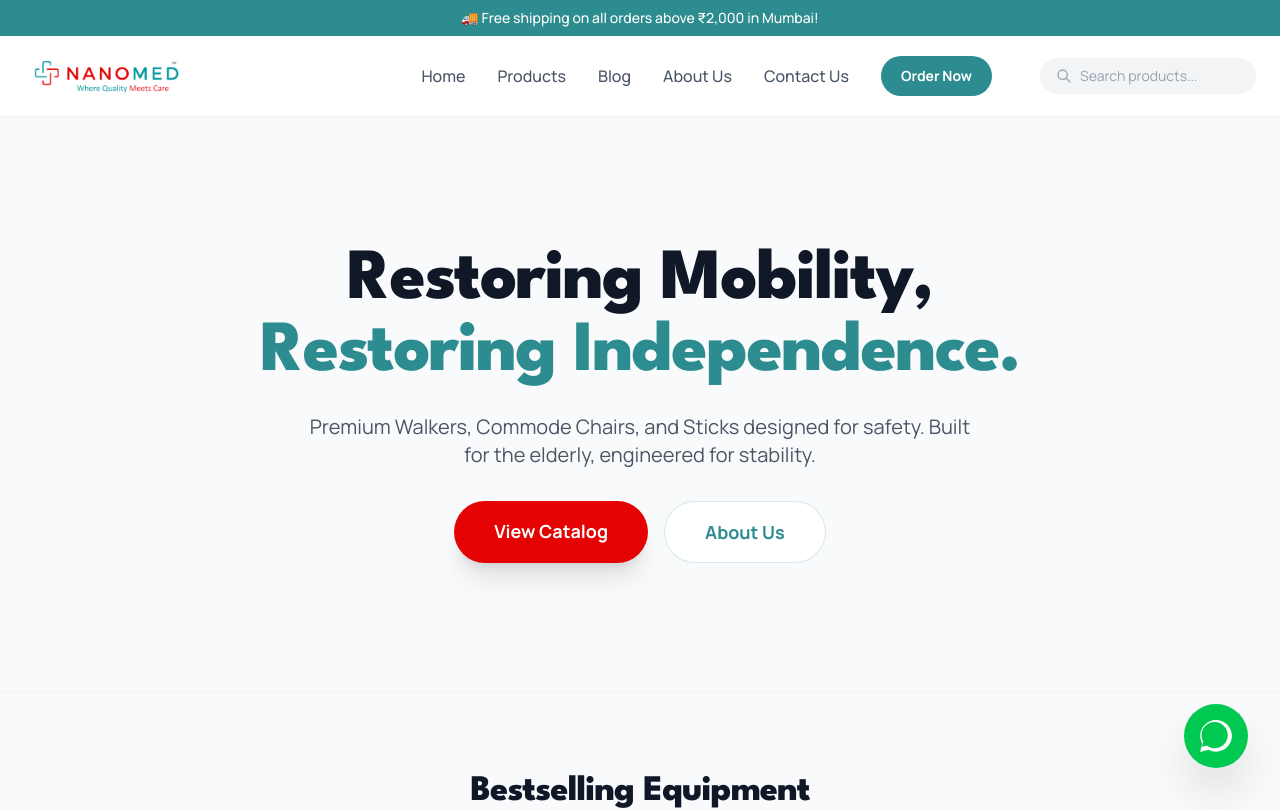
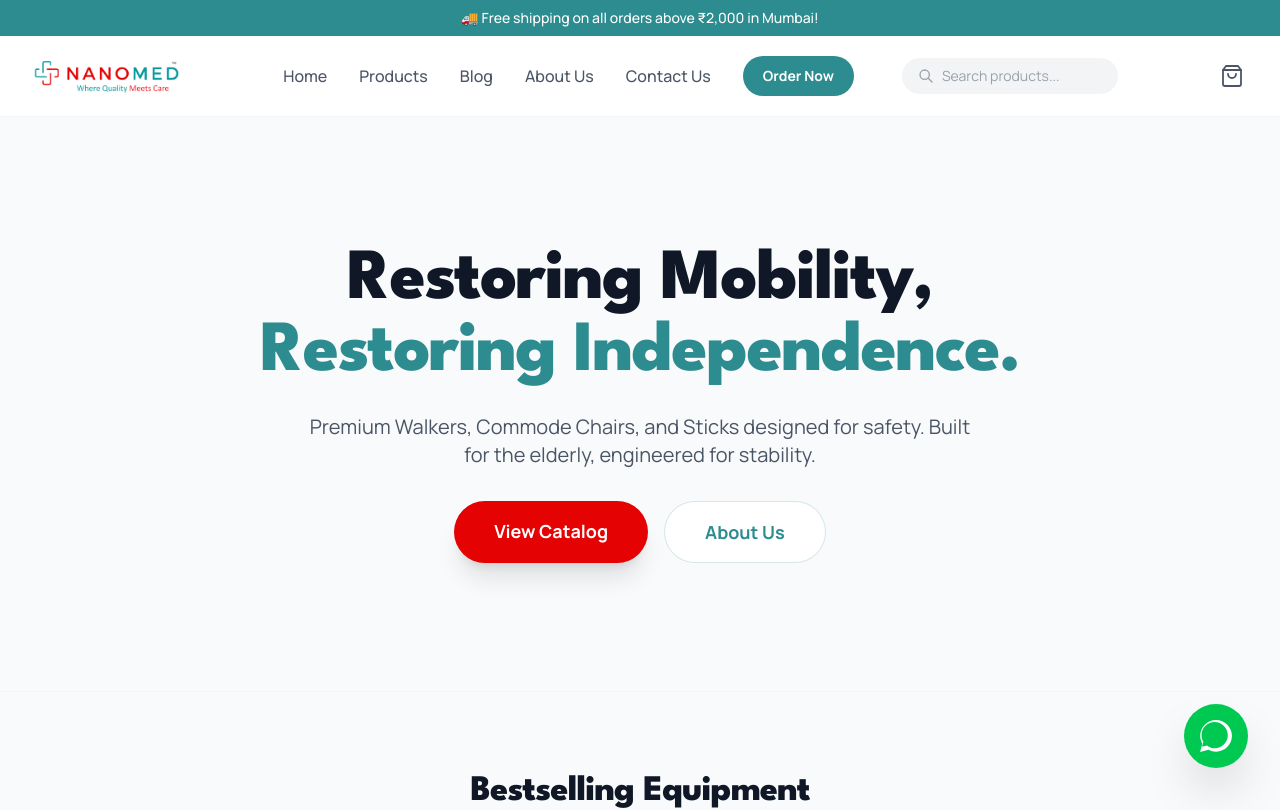
Before and after one commit to aryadharmadhikari/NanoMed, a Next.js app: page / in a window 1280 px wide. Shown: the top 810 px of the page. Built offline with nearby package versions, Linux system fonts and the light colour scheme; no server answers; the database is empty.

Commit message:
feat(cart): add cart icon with live item-count badge to Navbar

```diff
--- a/src/components/Navbar.tsx
+++ b/src/components/Navbar.tsx
@@ -4,11 +4,13 @@ import { useState } from "react";
 import Link from "next/link";
 import { useRouter } from "next/navigation";
 import Image from "next/image";
+import { useCart } from "../context/CartContext";
 
 export default function Navbar() {
     const [isOpen, setIsOpen] = useState(false);
     const [searchQuery, setSearchQuery] = useState("");
     const router = useRouter();
+    const { itemCount } = useCart();
 
     const handleSearch = (e: React.KeyboardEvent<HTMLInputElement>) => {
         if (e.key === 'Enter' && searchQuery.trim()) {
@@ -63,7 +65,20 @@ export default function Navbar() {
                         </div>
                     </div>
 
-                    {/* 3. Mobile Hamburger Button (Hidden on Desktop) */}
+                    {/* Cart icon — mobile (always visible next to hamburger) */}
+                    <Link href="/cart" className="relative flex items-center justify-center w-10 h-10 rounded-full hover:bg-gray-100 transition mr-1">
+                        <svg xmlns="http://www.w3.org/2000/svg" className="w-6 h-6 text-gray-600" fill="none" viewBox="0 0 24 24" stroke="currentColor" strokeWidth={1.8}>
+                            <path strokeLinecap="round" strokeLinejoin="round" d="M6 2 3 6v14a2 2 0 002 2h14a2 2 0 002-2V6l-3-4z" />
+                            <line x1="3" y1="6" x2="21" y2="6" strokeLinecap="round" />
+                            <path strokeLinecap="round" strokeLinejoin="round" d="M16 10a4 4 0 01-8 0" />
+                        </svg>
+                        {itemCount > 0 && (
+                            <span className="absolute -top-1 -right-1 w-5 h-5 bg-brand-teal text-white text-[10px] font-bold rounded-full flex items-center justify-center">
+                                {itemCount > 9 ? '9+' : itemCount}
+                            </span>
+                        )}
+                    </Link>
+                    {/* Hamburger */}
                     <div className="md:hidden flex items-center">
                         <button
                             onClick={() => setIsOpen(!isOpen)}
```
